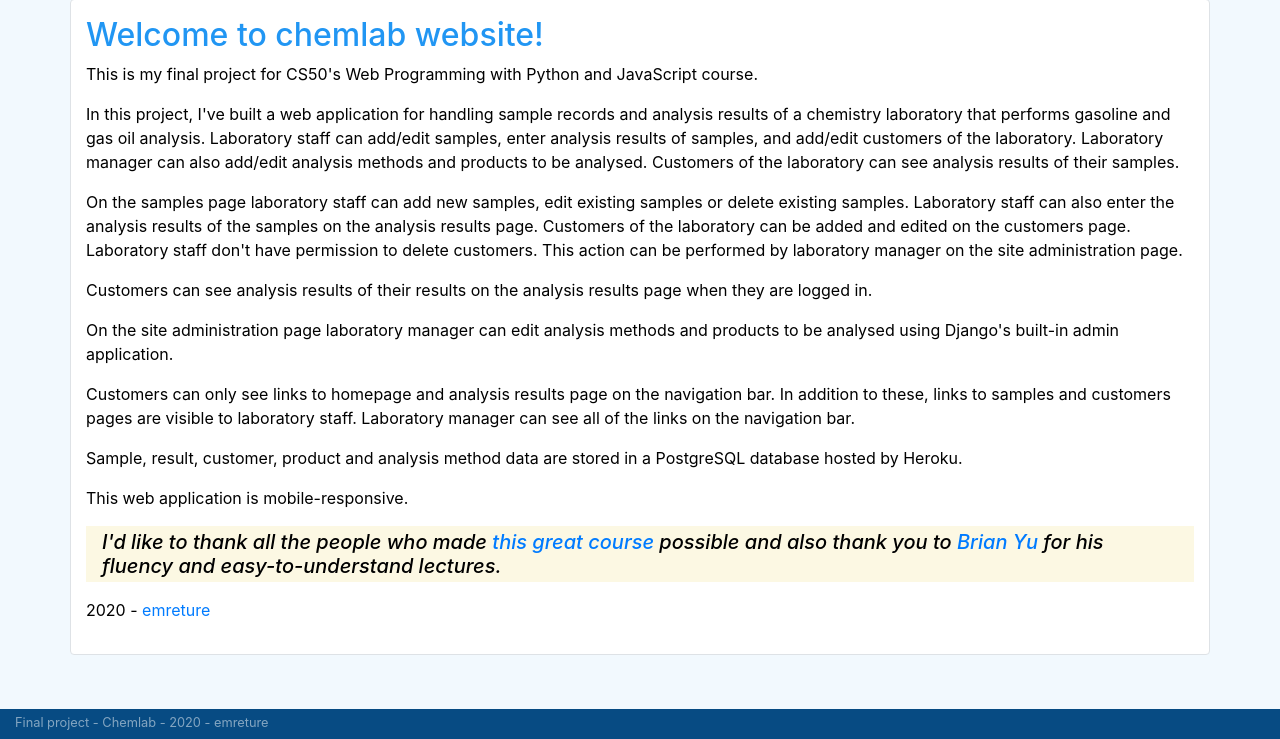
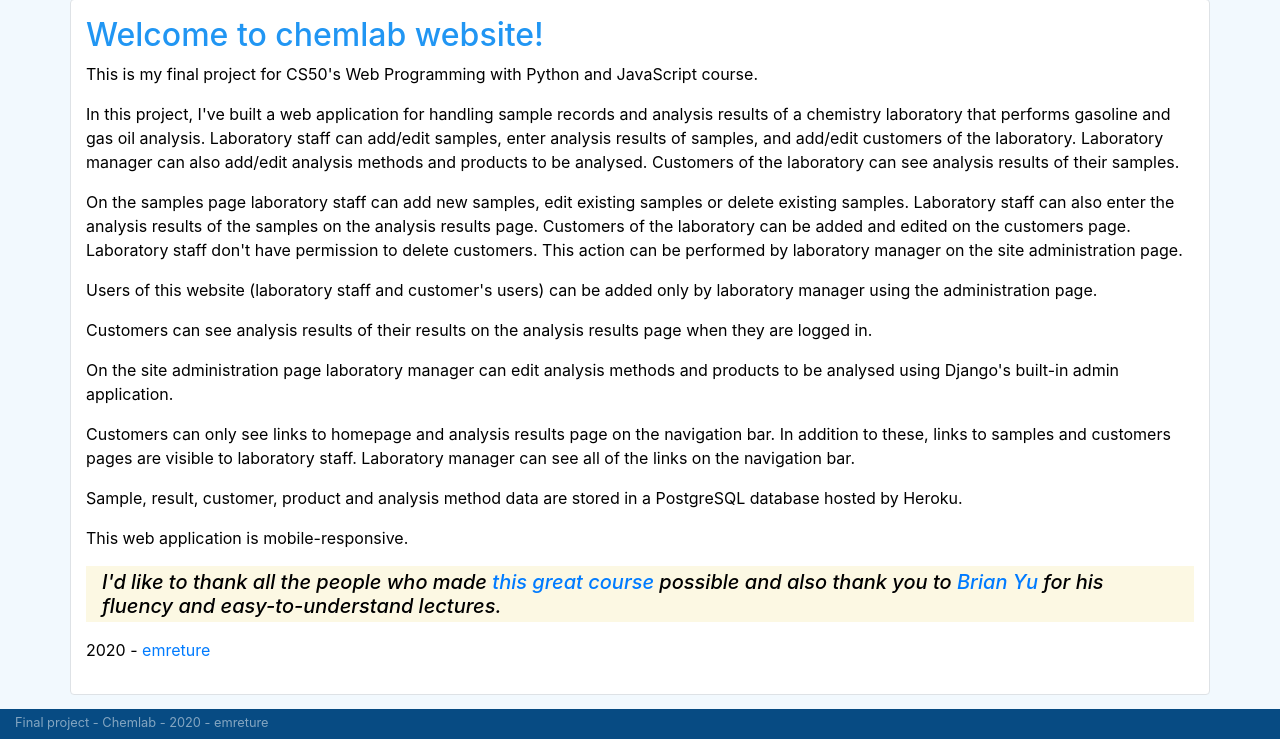
Before and after one commit to emreture/cs50web-chemlab, a Django app: page / in a window 1280 px wide. Shown: the part 61-800 px from the top of the page. Run offline with Django 3.2, Linux system fonts and the light colour scheme; some libraries are stand-ins or nearby versions.

Commit message:
Edit homepage.

```diff
--- a/templates/index.html
+++ b/templates/index.html
@@ -21,6 +21,8 @@ Chemlab Home
         analysis results of the samples on the analysis results page. Customers of the laboratory can be added and edited on the customers page.
         Laboratory staff don't have permission to delete customers. This action can be performed by laboratory manager on the site administration page.
       </p>
+      <p>Users of this website (laboratory staff and customer's users) can be added only by laboratory manager using the administration page.
+      </p>
       <p>Customers can see analysis results of their results on the analysis results page when they are logged in.</p>
       <p>On the site administration page laboratory manager can edit analysis methods and products to be analysed using Django's built-in admin application.</p>
       <p>Customers can only see links to homepage and analysis results page on the navigation bar. In addition to these, links to samples and customers pages
```
